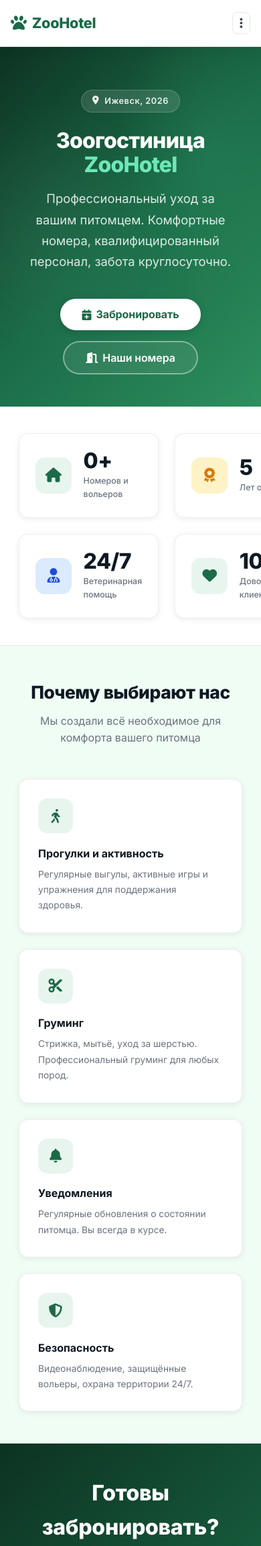
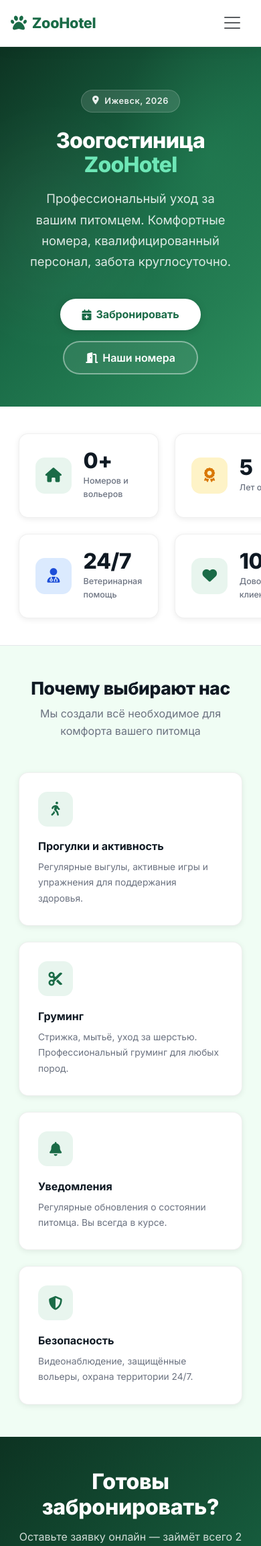
Before and after one commit to bloodxxx/zoohotel, a Django app: page / in a window 390 px wide; the page is wider, and only the part inside the window is pictured. Shown: the top 2308 px of that part at 67% size. Run offline with Django 5.2, Linux system fonts and the light colour scheme; the visitor is signed in with stand-in values (Sample User, id 1); data that the repository does not hold is empty.

Commit message:
Replace custom navbar with Bootstrap 5 collapse, fix booking mobile layout
Co-Authored-By: Claude Sonnet 4.6 <noreply@anthropic.com>

```diff
--- a/static/css/style.css
+++ b/static/css/style.css
@@ -43,21 +43,18 @@ a:hover { color: var(--primary-dark); }
 
 /* ── NAVBAR ───────────────────────────────── */
 .navbar-public {
-  background: rgba(255,255,255,.92);
+  background: rgba(255,255,255,.95);
   backdrop-filter: blur(12px);
   -webkit-backdrop-filter: blur(12px);
   border-bottom: 1px solid rgba(0,0,0,.06);
-  padding: 0 2.5rem;
-  height: 70px;
-  display: flex;
-  align-items: center;
-  justify-content: space-between;
+  min-height: 70px;
   position: sticky;
   top: 0;
   z-index: 1000;
   box-shadow: 0 2px 20px rgba(0,0,0,.06);
-  width: 100%;
-  box-sizing: border-box;
+}
+.navbar-public .navbar-collapse {
+  background: rgba(255,255,255,.98);
 }
 .navbar-brand {
   font-size: 1.35rem;
@@ -709,22 +704,6 @@ footer {
 .layout-2-1 { display: grid; grid-template-columns: 2fr 1fr; gap: 1.5rem; }
 .form-2col { display: grid; grid-template-columns: 1fr 1fr; gap: 1rem; }
 
-/* Burger button */
-.burger {
-  display: none;
-  background: none;
-  border: 1.5px solid var(--border);
-  cursor: pointer;
-  padding: .4rem .65rem;
-  border-radius: 8px;
-  font-size: 1.1rem;
-  color: var(--text);
-  z-index: 1001;
-  line-height: 1;
-  align-items: center;
-  justify-content: center;
-}
-.burger:hover { background: var(--bg); }
 
 @media (max-width: 1024px) {
   .sidebar { width: 210px; }
@@ -743,27 +722,6 @@ footer {
   .hero h1 { font-size: 2rem; }
   .footer-grid { grid-template-columns: 1fr; }
   .footer-bottom { flex-direction: column; gap: .5rem; text-align: center; }
-  .navbar-public { padding: 0 1rem; }
-  .burger { display: inline-flex; }
-  .nav-links {
-    display: none;
-    position: fixed;
-    top: 70px;
-    right: 1rem;
-    left: auto;
-    width: 220px;
-    background: #fff;
-    flex-direction: column;
-    padding: .5rem;
-    border-radius: 12px;
-    border: 1px solid var(--border);
-    box-shadow: 0 8px 24px rgba(0,0,0,.12);
-    z-index: 999;
-    gap: 0;
-  }
-  .nav-links.open { display: flex; }
-  .nav-links a { padding: .65rem 1rem; font-size: .9rem; border-radius: 8px; }
-  .nav-links .btn-nav { margin: .25rem 0 0; border-radius: 8px; text-align: center; justify-content: center; background: var(--primary-light); color: var(--primary) !important; box-shadow: none; }
 
   /* Таблицы — горизонтальный скролл */
   .table-card { overflow-x: auto; -webkit-overflow-scrolling: touch; }
--- a/templates/base.html
+++ b/templates/base.html
@@ -8,36 +8,41 @@
 <link rel="stylesheet" href="https://cdnjs.cloudflare.com/ajax/libs/font-awesome/6.5.0/css/all.min.css">
 <link rel="preconnect" href="https://fonts.googleapis.com">
 <link href="https://fonts.googleapis.com/css2?family=Inter:wght@400;500;600;700;800&display=swap" rel="stylesheet">
+<link rel="stylesheet" href="https://cdn.jsdelivr.net/npm/bootstrap@5.3.3/dist/css/bootstrap.min.css">
 <link rel="stylesheet" href="{% static 'css/style.css' %}">
 {% block extra_css %}{% endblock %}
 </head>
 <body>
 
-<nav class="navbar-public">
+<nav class="navbar navbar-expand-lg navbar-public">
+  <div class="container-fluid px-3 px-md-4">
     <a href="{% url 'home' %}" class="navbar-brand">
       <i class="fa-solid fa-paw"></i> ZooHotel
     </a>
-  <button class="burger" id="burger-btn" aria-label="Меню">
-    <i class="fa-solid fa-ellipsis-vertical"></i>
+    <button class="navbar-toggler border-0" type="button" data-bs-toggle="collapse" data-bs-target="#mainNav" aria-controls="mainNav" aria-expanded="false" aria-label="Меню">
+      <span class="navbar-toggler-icon"></span>
     </button>
-  <ul class="nav-links" id="nav-links">
-    <li><a href="{% url 'home' %}" {% if request.resolver_match.url_name == 'home' %}class="active"{% endif %}>Главная</a></li>
-    <li><a href="{% url 'rooms' %}" {% if request.resolver_match.url_name == 'rooms' %}class="active"{% endif %}>Номера</a></li>
-    <li><a href="{% url 'services' %}" {% if request.resolver_match.url_name == 'services' %}class="active"{% endif %}>Услуги</a></li>
-    <li><a href="{% url 'booking' %}" {% if request.resolver_match.url_name == 'booking' %}class="active"{% endif %}>Бронирование</a></li>
+    <div class="collapse navbar-collapse" id="mainNav">
+      <ul class="navbar-nav ms-auto align-items-lg-center gap-lg-1">
+        <li class="nav-item"><a href="{% url 'home' %}" class="nav-link {% if request.resolver_match.url_name == 'home' %}active{% endif %}">Главная</a></li>
+        <li class="nav-item"><a href="{% url 'rooms' %}" class="nav-link {% if request.resolver_match.url_name == 'rooms' %}active{% endif %}">Номера</a></li>
+        <li class="nav-item"><a href="{% url 'services' %}" class="nav-link {% if request.resolver_match.url_name == 'services' %}active{% endif %}">Услуги</a></li>
+        <li class="nav-item"><a href="{% url 'booking' %}" class="nav-link {% if request.resolver_match.url_name == 'booking' %}active{% endif %}">Бронирование</a></li>
         {% if user.is_authenticated %}
           {% if user.role == 'admin' or user.role == 'manager' %}
-        <li><a href="{% url 'admin_dashboard' %}"><i class="fa-solid fa-gauge"></i> Панель</a></li>
+            <li class="nav-item"><a href="{% url 'admin_dashboard' %}" class="nav-link"><i class="fa-solid fa-gauge"></i> Панель</a></li>
           {% elif user.role == 'caretaker' %}
-        <li><a href="{% url 'caretaker_tasks' %}"><i class="fa-solid fa-list-check"></i> Задачи</a></li>
+            <li class="nav-item"><a href="{% url 'caretaker_tasks' %}" class="nav-link"><i class="fa-solid fa-list-check"></i> Задачи</a></li>
           {% else %}
-        <li><a href="{% url 'cabinet_profile' %}"><i class="fa-regular fa-user"></i> Кабинет</a></li>
+            <li class="nav-item"><a href="{% url 'cabinet_profile' %}" class="nav-link"><i class="fa-regular fa-user"></i> Кабинет</a></li>
           {% endif %}
-      <li><a href="{% url 'logout' %}" class="btn-nav"><i class="fa-solid fa-right-from-bracket"></i> Выйти</a></li>
+          <li class="nav-item"><a href="{% url 'logout' %}" class="btn-nav nav-link">Выйти</a></li>
         {% else %}
-      <li><a href="{% url 'login' %}" class="btn-nav"><i class="fa-solid fa-right-to-bracket"></i> Войти</a></li>
+          <li class="nav-item"><a href="{% url 'login' %}" class="btn-nav nav-link">Войти</a></li>
         {% endif %}
       </ul>
+    </div>
+  </div>
 </nav>
 
 <div style="min-height:calc(100vh - 68px); display:flex; flex-direction:column;">
@@ -87,25 +92,8 @@
 </footer>
 </div>
 
+<script src="https://cdn.jsdelivr.net/npm/bootstrap@5.3.3/dist/js/bootstrap.bundle.min.js"></script>
 <script src="{% static 'js/main.js' %}"></script>
-<script>
-  const burger = document.getElementById('burger-btn');
-  const navLinks = document.getElementById('nav-links');
-  if (burger && navLinks) {
-    burger.addEventListener('click', (e) => {
-      e.stopPropagation();
-      navLinks.classList.toggle('open');
-    });
-    navLinks.querySelectorAll('a').forEach(a => a.addEventListener('click', () => {
-      navLinks.classList.remove('open');
-    }));
-    document.addEventListener('click', (e) => {
-      if (!navLinks.contains(e.target) && e.target !== burger) {
-        navLinks.classList.remove('open');
-      }
-    });
-  }
-</script>
 {% block extra_js %}{% endblock %}
 </body>
 </html>
--- a/templates/public/booking.html
+++ b/templates/public/booking.html
@@ -103,7 +103,7 @@
 {% endblock %}
 
 {% block content %}
-<div class="container" style="padding:2.5rem 1.5rem;">
+<div class="container" style="padding:2rem 1rem;">
   <h1 class="page-title"><i class="fa-solid fa-calendar-plus"></i> Онлайн-бронирование</h1>
   <p style="color:var(--muted);margin-bottom:2rem;">Заполните форму и мы свяжемся с вами для подтверждения</p>
 
```
Also changed, not shown: other parts of static/css/style.css (+10 -17 lines). Lines whose indentation alone changed are shown as unchanged.
